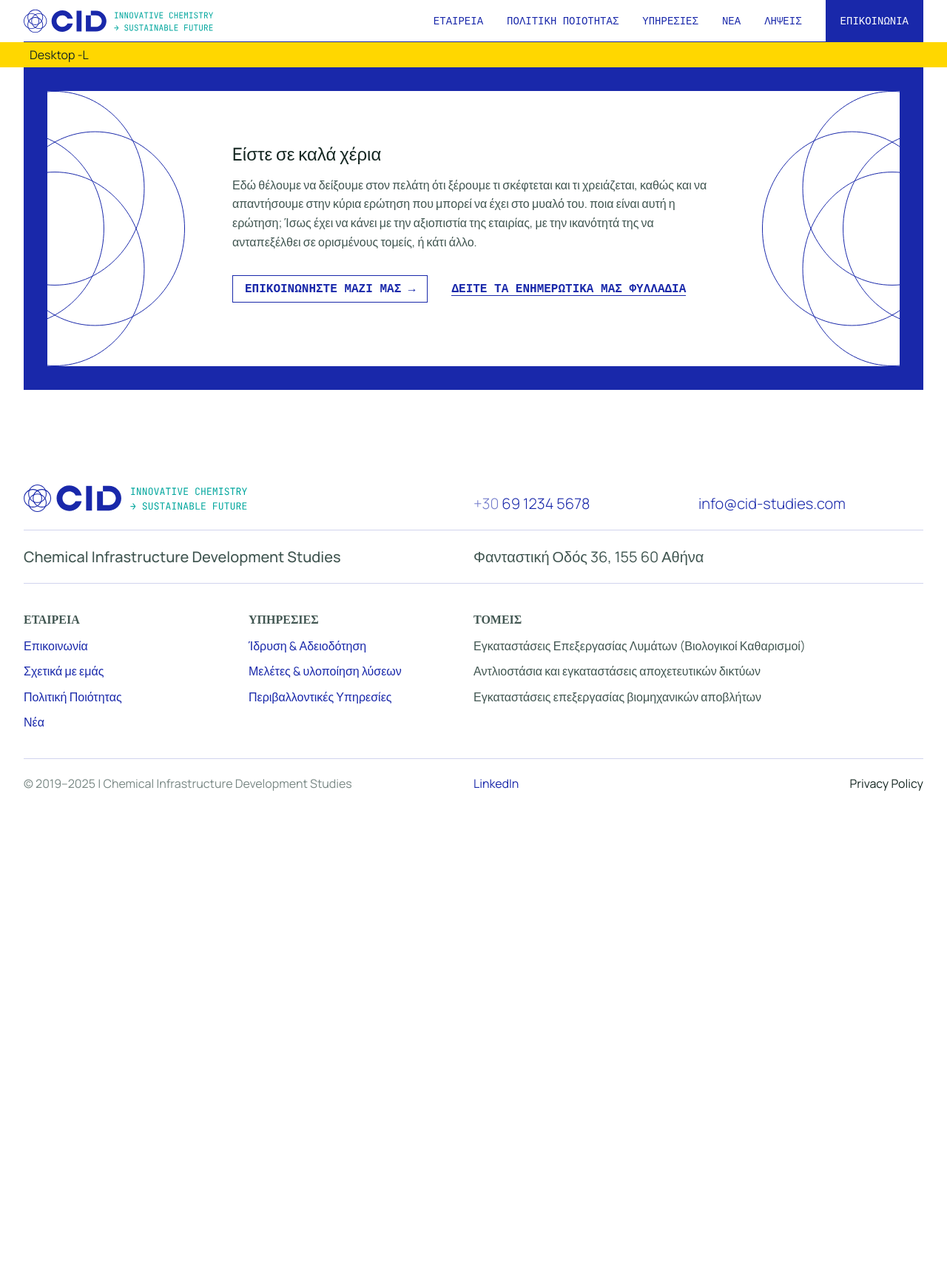
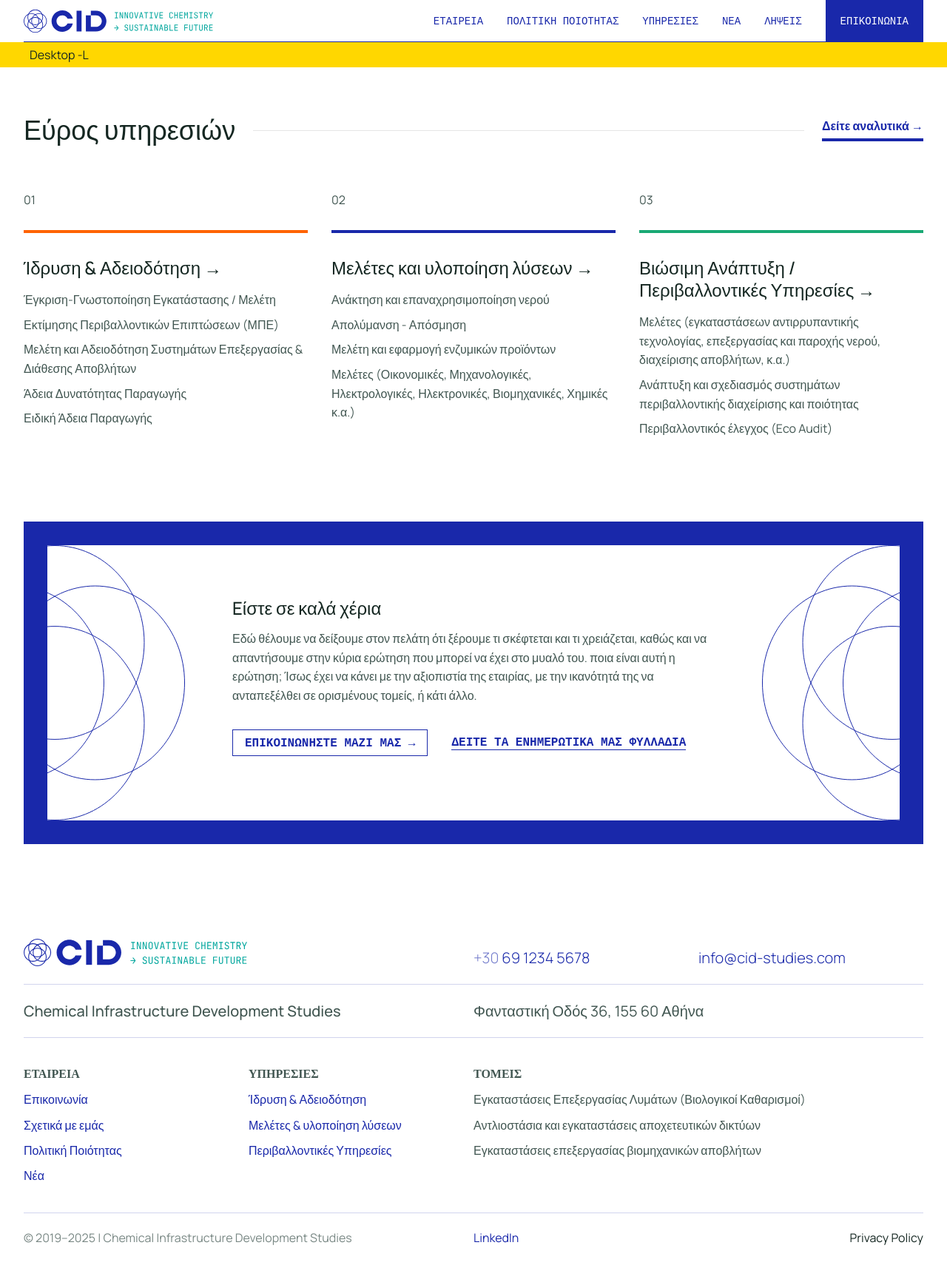
Before and after one commit to anna-filou/cid-studies.com, a Jekyll site: the page built from index.html, in a window 1280 px wide. Shown: the whole page at 74% size. Built offline with Jekyll 4.4.1, drawn with Linux system fonts in a browser that asks for light colours; before the commit the page ends 1101 px from its top, so only the background shows below that.

Commit message:
added _include/services - done

```diff
--- /dev/null
+++ b/_data/services.yml
@@ -0,0 +1,31 @@
+title: "Εύρος υπηρεσιών"
+cta_text: "Δείτε αναλυτικά"
+cta_link: "/services"
+
+items:
+  - title: "Ίδρυση & Αδειοδότηση"
+    link: "/services/permits"
+    color_class: "bg-orange"
+    details:
+      - "Έγκριση-Γνωστοποίηση Εγκατάστασης / Μελέτη"
+      - "Εκτίμησης Περιβαλλοντικών Επιπτώσεων (ΜΠΕ)"
+      - "Μελέτη και Αδειοδότηση Συστημάτων Επεξεργασίας & Διάθεσης Αποβλήτων"
+      - "Άδεια Δυνατότητας Παραγωγής"
+      - "Ειδική Άδεια Παραγωγής"
+
+  - title: "Μελέτες και υλοποίηση λύσεων"
+    link: "/services/solutions"
+    color_class: "bg-brand"
+    details:
+      - "Ανάκτηση και επαναχρησιμοποίηση νερού"
+      - "Απολύμανση - Απόσμηση"
+      - "Μελέτη και εφαρμογή ενζυμικών προϊόντων"
+      - "Μελέτες (Οικονομικές, Μηχανολογικές, Ηλεκτρολογικές, Ηλεκτρονικές, Βιομηχανικές, Χημικές κ.α.)"
+
+  - title: "Βιώσιμη Ανάπτυξη / Περιβαλλοντικές&nbsp;Υπηρεσίες"
+    link: "/services/sustainability"
+    color_class: "bg-green"
+    details:
+      - "Μελέτες (εγκαταστάσεων αντιρρυπαντικής τεχνολογίας, επεξεργασίας και παροχής νερού, διαχείρισης αποβλήτων, κ.α.)"
+      - "Ανάπτυξη και σχεδιασμός συστημάτων περιβαλλοντικής διαχείρισης και ποιότητας"
+      - "Περιβαλλοντικός έλεγχος (Eco Audit)"
--- /dev/null
+++ b/_includes/services.html
@@ -0,0 +1,40 @@
+<section class="container pv5">
+  <div class="flex flex-column flex-row-l items-start items-center-l gap4 mb5">
+    <h2 class="f2 fw5 mv0">{{ site.data.services.title }}</h2>
+    <div class="dn db-l flex-auto bg-black-10" style="height: 1px;"></div>
+    {% if site.data.services.cta_link %}
+      <a href="{{ site.data.services.cta_link }}" class="link dim b pb2 bb bw2 b--brand nowrap">
+        {{ site.data.services.cta_text }}&nbsp;→
+      </a>
+    {% endif %}
+  </div>
+
+  <div class="flex flex-wrap nl3 nr3">
+    {% for service in site.data.services.items %}
+      <div class="w-100 w-third-l ph3 mb4">
+        <div class="pb4">
+          <span class="secondary">{{ forloop.index | prepend: '0' }}</span>
+        </div>
+
+        <div class="colored-divider {{ service.color_class | default: 'bg-brand' }} mb4"></div>
+        <h3 class="f3 fw5 mt0 mb3">
+          {% if service.link %}
+            <a href="{{ service.link }}" class="link primary lh-title dim">
+              {{ service.title }}&nbsp;→
+            </a>
+          {% else %}
+            {{ service.title }}
+          {% endif %}
+        </h3>
+
+        <ul class="lh-copy secondary list pl0">
+          {% for detail in service.details %}
+            <li class="mb2">
+              {{ detail }}
+            </li>
+          {% endfor %}
+        </ul>
+      </div>
+    {% endfor %}
+  </div>
+</section>
--- a/_layouts/index.html
+++ b/_layouts/index.html
@@ -8,4 +8,6 @@ layout: default
   <div class="pa2 dn db-l">Desktop -L</div>
 </div>
 
+{% include services.html %}
+
 {% include cta.html %}
--- a/assets/css/style.scss
+++ b/assets/css/style.scss
@@ -121,7 +121,17 @@ footer h3 {
   }
 }
 
+.colored-divider {
+  height: 4px;
+}
+
 // utility classes
+
+.gap2 { gap: .5rem; }
+.gap3 { gap: 1rem; }
+.gap4 { gap: 1.5rem; }
+
+
 .mono {
   font-family: "JetBrains Mono", monospace;
 }
```
